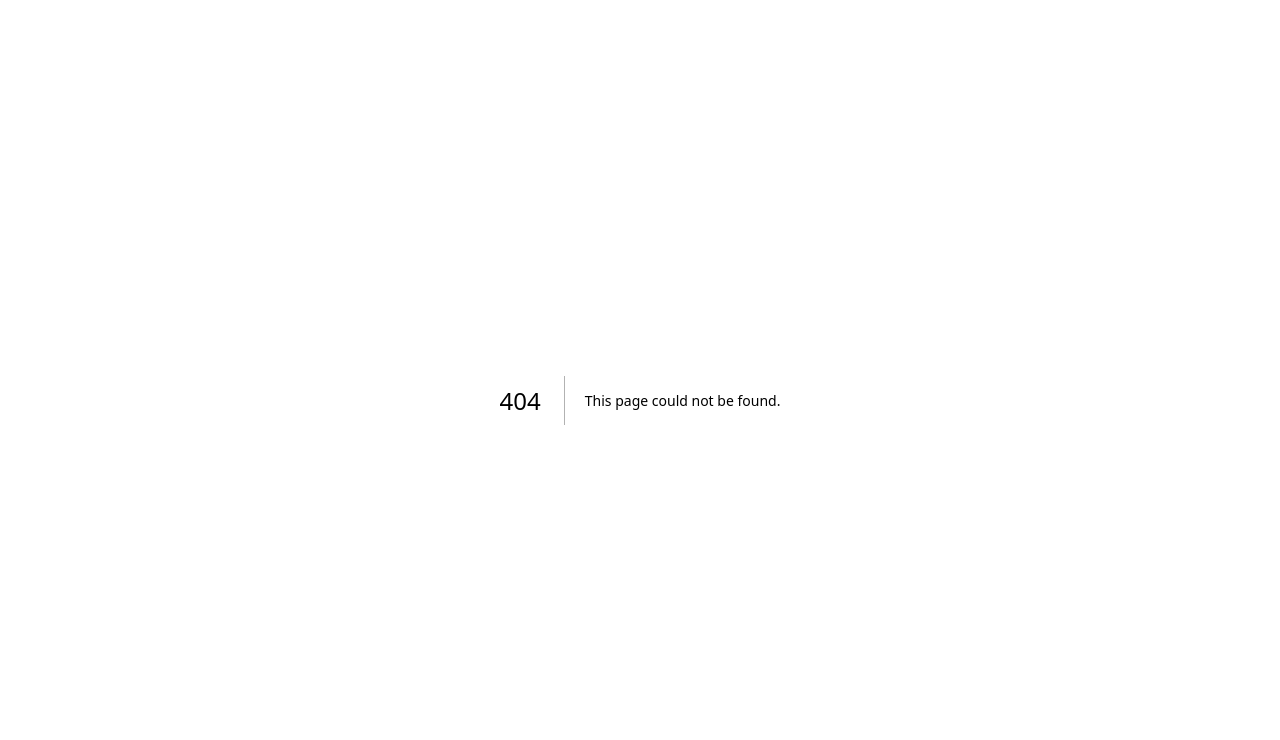
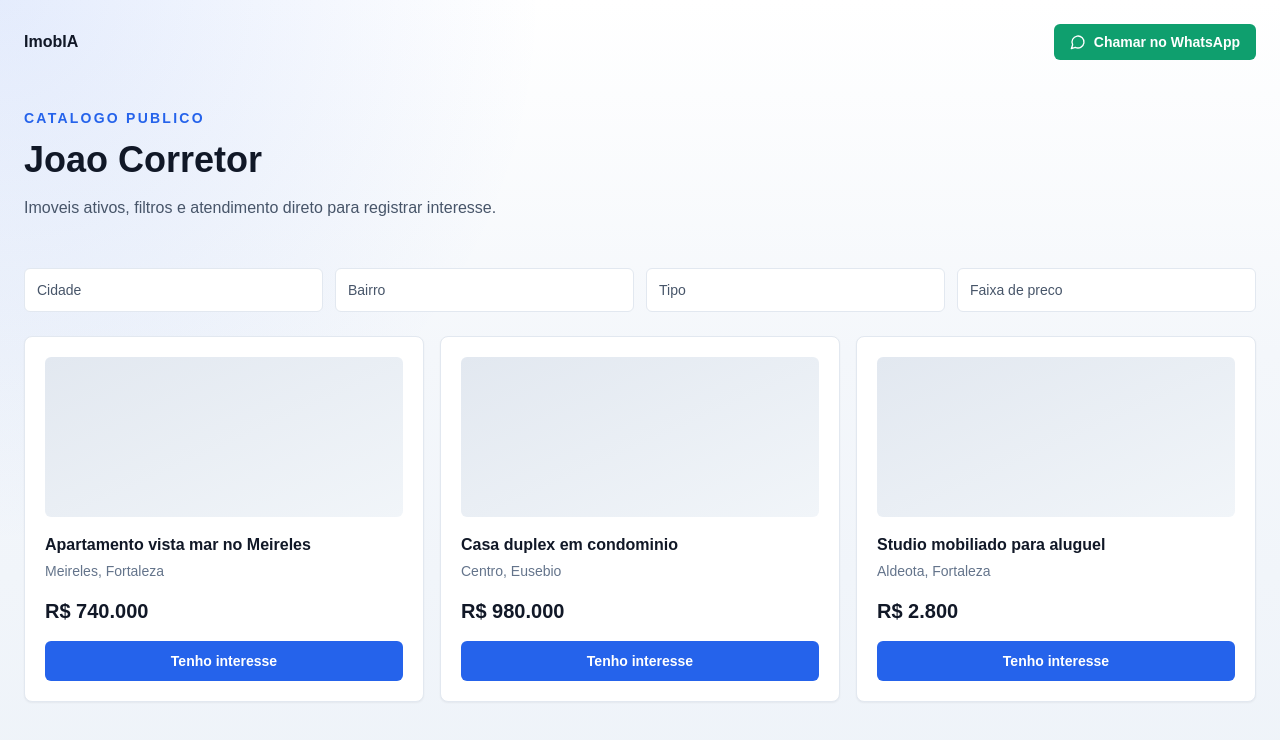
Before and after one commit to kairosystem085/agente-imob, a Next.js app: page /catalogo/joao-corretor in a window 1280 px wide. Before the commit this address had no page. Shown: the top 740 px of the page. Built offline with nearby package versions, Linux system fonts and the light colour scheme.

Commit message:
Add public catalog page

```diff
--- /dev/null
+++ b/src/app/catalogo/[slug]/page.tsx
@@ -0,0 +1,47 @@
+import Link from "next/link";
+import { MessageCircle } from "lucide-react";
+import { organization, properties } from "@/lib/mock-data";
+
+export default async function CatalogPage({ params }: { params: Promise<{ slug: string }> }) {
+  const { slug } = await params;
+
+  return (
+    <main className="min-h-screen px-6 py-6">
+      <div className="mx-auto max-w-7xl">
+        <nav className="flex items-center justify-between">
+          <Link href="/" className="font-semibold text-ink">ImobIA</Link>
+          <a href="https://wa.me/5585999990001" className="flex items-center gap-2 rounded-md bg-emerald px-4 py-2 text-sm font-semibold text-white">
+            <MessageCircle className="size-4" />
+            Chamar no WhatsApp
+          </a>
+        </nav>
+
+        <section className="py-12">
+          <p className="text-sm font-semibold uppercase tracking-[0.16em] text-signal">Catalogo publico</p>
+          <h1 className="mt-3 text-4xl font-semibold tracking-normal text-ink">{slug === organization.slug ? organization.name : "Imobiliaria"}</h1>
+          <p className="mt-4 max-w-2xl text-slate-600">Imoveis ativos, filtros e atendimento direto para registrar interesse.</p>
+        </section>
+
+        <section className="mb-6 grid gap-3 md:grid-cols-4">
+          {["Cidade", "Bairro", "Tipo", "Faixa de preco"].map((filter) => (
+            <button key={filter} type="button" className="h-11 rounded-md border border-slate-200 bg-white px-3 text-left text-sm font-medium text-slate-600">{filter}</button>
+          ))}
+        </section>
+
+        <section className="grid gap-4 md:grid-cols-2 xl:grid-cols-3">
+          {properties.map((property) => (
+            <article key={property.id} className="rounded-lg border border-slate-200 bg-white p-5 shadow-sm">
+              <div className="mb-4 h-40 rounded-md bg-gradient-to-br from-slate-200 to-slate-100" />
+              <h2 className="font-semibold text-ink">{property.title}</h2>
+              <p className="mt-1 text-sm text-slate-500">{property.district}, {property.city}</p>
+              <p className="mt-4 text-xl font-semibold text-ink">
+                {new Intl.NumberFormat("pt-BR", { style: "currency", currency: "BRL", maximumFractionDigits: 0 }).format(property.price)}
+              </p>
+              <button type="button" className="mt-4 h-10 w-full rounded-md bg-signal text-sm font-semibold text-white">Tenho interesse</button>
+            </article>
+          ))}
+        </section>
+      </div>
+    </main>
+  );
+}
```
